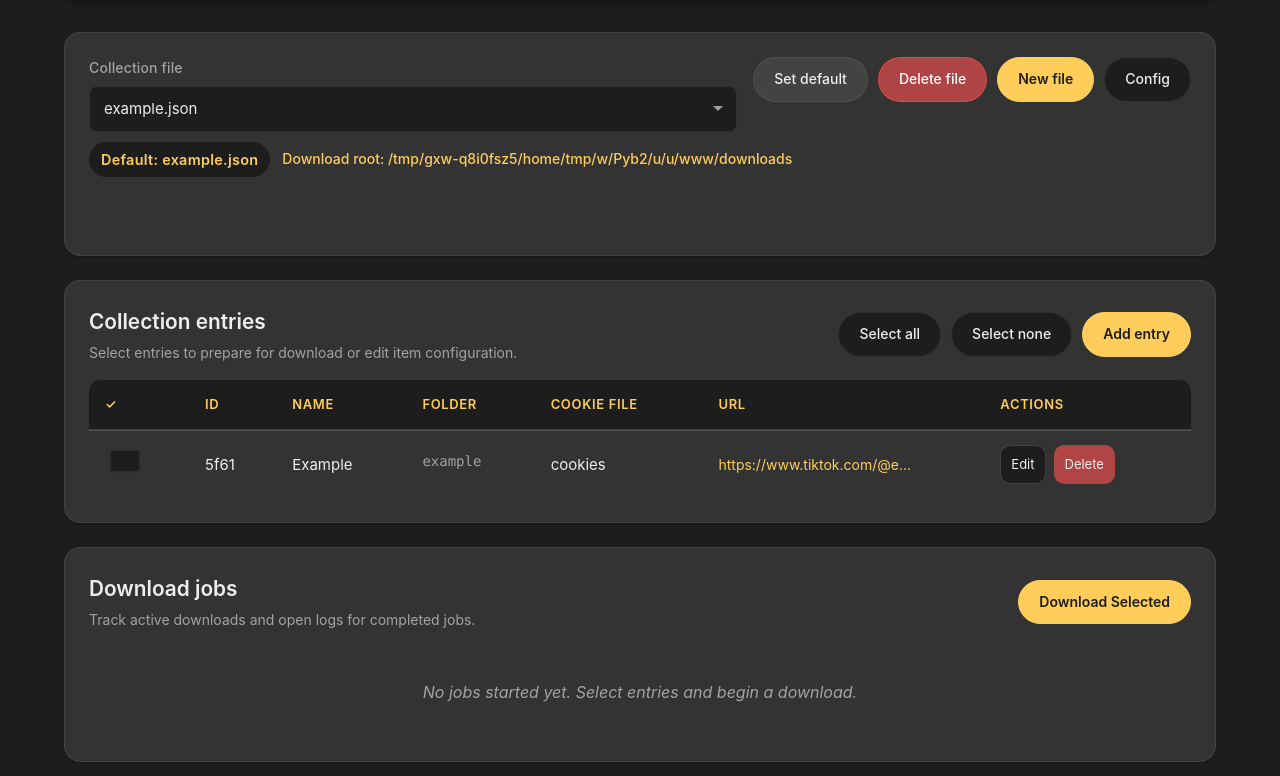
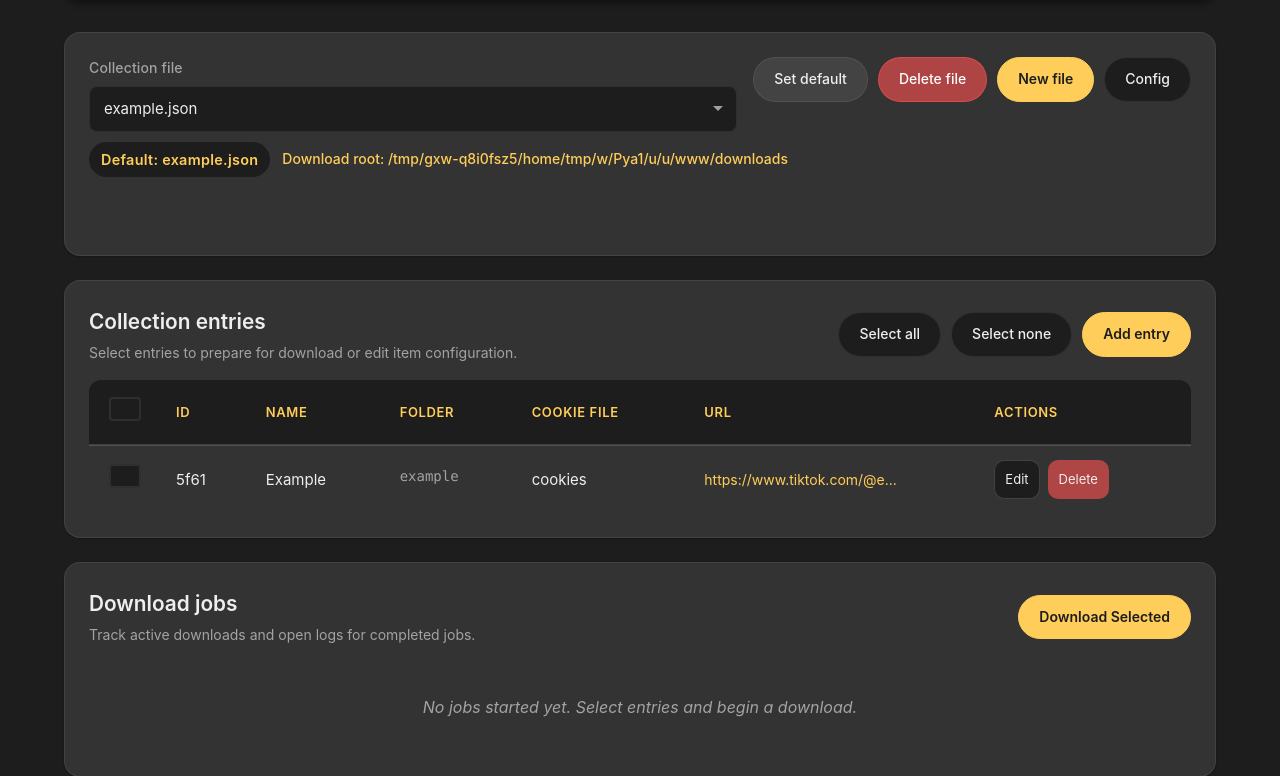
Before and after one commit to EonTitan277/collections-dlp-webui, a Flask app: page / in a window 1280 px wide. Shown: the part 168-944 px from the top of the page. Run offline with Flask 2, Linux system fonts and the light colour scheme; data that the repository does not hold is empty.

Commit message:
Add header checkbox for selecting all entries and update checkbox state handling

```diff
--- a/static/css/style.css
+++ b/static/css/style.css
@@ -352,6 +352,19 @@ th {
   letter-spacing: 0.05em;
   border-bottom: 2px solid var(--color-border);
   white-space: nowrap;
+}
+
+.select-all-header {
+  width: 50px;
+  text-align: center;
+  cursor: pointer;
+}
+
+.header-checkbox {
+  width: 18px;
+  height: 18px;
+  cursor: pointer;
+  accent-color: var(--color-accent);
 }
 
 td {
--- a/templates/index.html
+++ b/templates/index.html
@@ -52,7 +52,9 @@
           <table>
             <thead>
               <tr>
-                <th><span class="caption">✓</span></th>
+                <th class="select-all-header">
+                  <input type="checkbox" id="header-select-all" class="header-checkbox" title="Select all entries" />
+                </th>
                 <th>ID</th>
                 <th>Name</th>
                 <th>Folder</th>
```
Also changed, not shown: static/js/app.js (+38 -1 lines).
